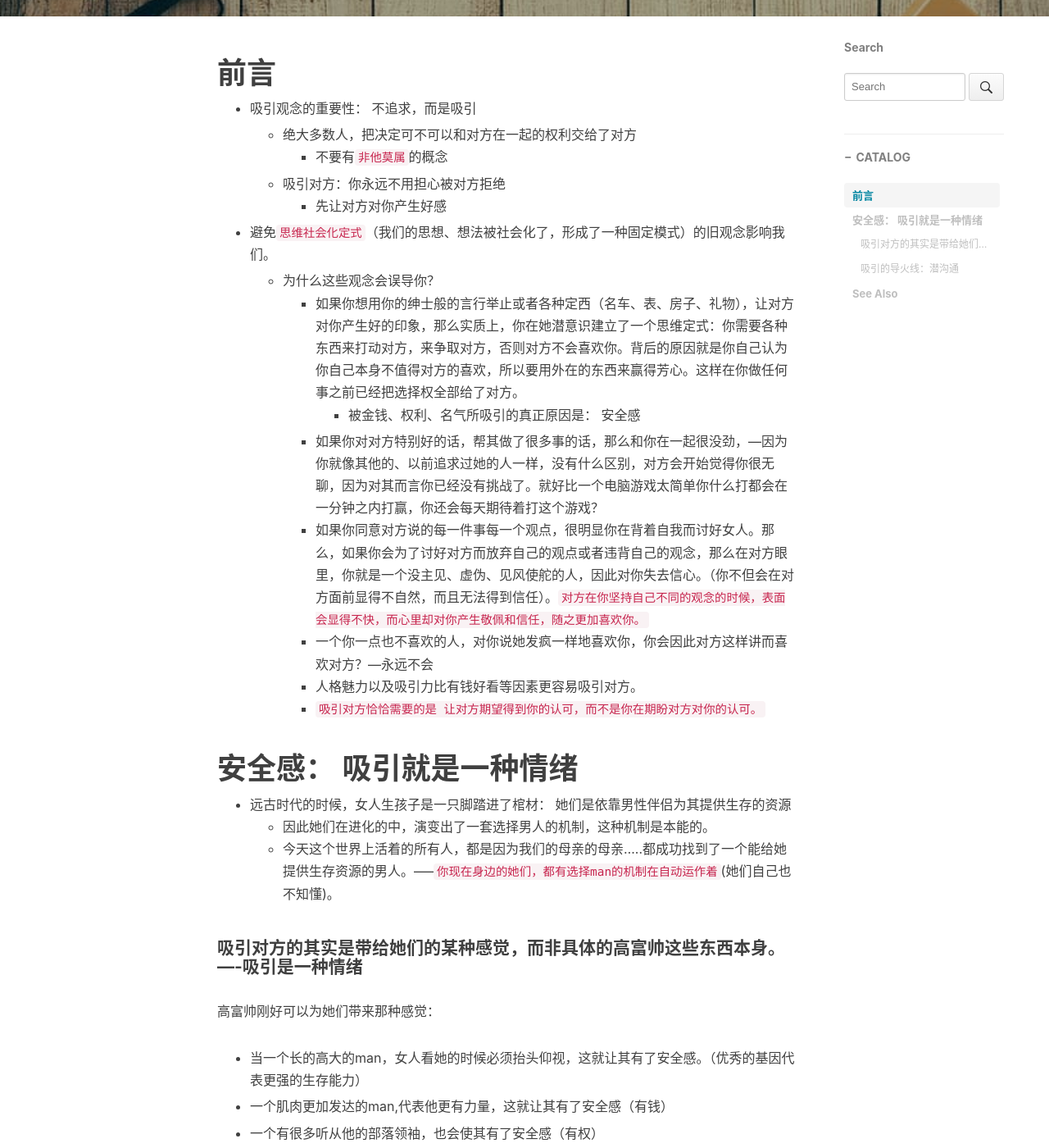
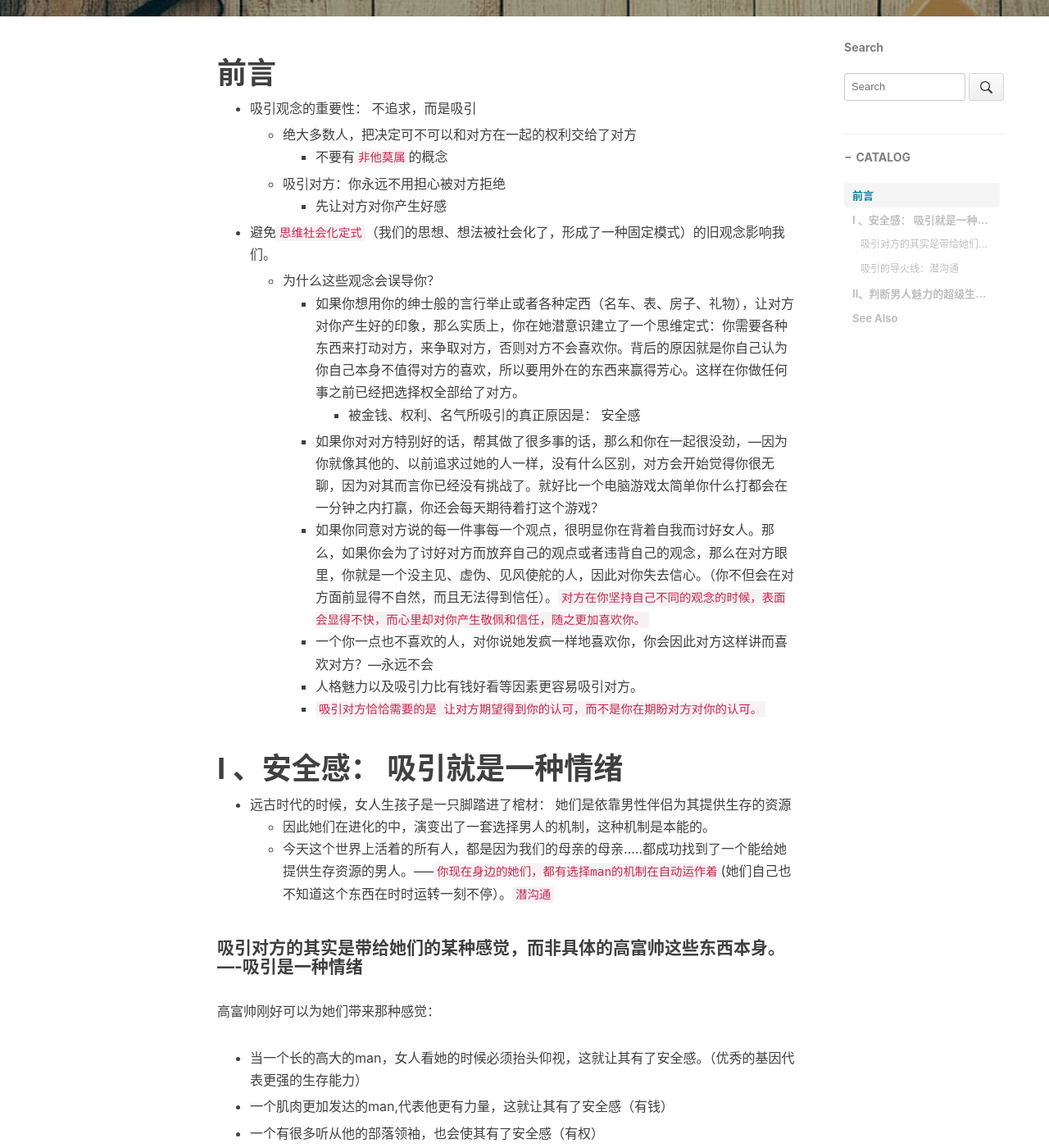
Before and after one commit to pua1203/pua1203.github.io, a Jekyll site: the page built from _posts/HookedOnMe/2018-10-16-What_attracts_girls.md, in a window 1280 px wide and 1400 px high, scrolled down 503 px. Shown: the whole window at 82% size. Built offline with Jekyll 4.4.1, drawn with Linux system fonts in a browser that asks for light colours; nearby versions of some CDN libraries; comment, search, counter and statistics services are not loaded; some of the changed text lies outside the part shown.

Commit message:
-----你现在身边的她们，都有选择man的机制在自动运作着(她们自己也不知道这个东西在时时运转一刻不停）。潜沟通

```diff
--- a/_posts/HookedOnMe/2018-10-16-What_attracts_girls.md
+++ b/_posts/HookedOnMe/2018-10-16-What_attracts_girls.md
@@ -6,7 +6,7 @@ tag: HookedOnMe
 site: https://zhangkn.github.io
 catalog: true
 author: kunnan
-subtitle: ----吸引是一种情绪
+subtitle: 吸引是一种情绪,吸引这种情绪的导火线是“潜沟通”
 ---
 
 
@@ -36,7 +36,7 @@ subtitle: ----吸引是一种情绪
 
 
 
-# 安全感： 吸引就是一种情绪
+# I 、安全感： 吸引就是一种情绪
 
 
 
@@ -44,7 +44,7 @@ subtitle: ----吸引是一种情绪
 
 * 远古时代的时候，女人生孩子是一只脚踏进了棺材： 她们是依靠男性伴侣为其提供生存的资源
   * 因此她们在进化的中，演变出了一套选择男人的机制，这种机制是本能的。
-  * 今天这个世界上活着的所有人，都是因为我们的母亲的母亲.....都成功找到了一个能给她提供生存资源的男人。-----`你现在身边的她们，都有选择man的机制在自动运作着`(她们自己也不知懂)。
+  * 今天这个世界上活着的所有人，都是因为我们的母亲的母亲.....都成功找到了一个能给她提供生存资源的男人。-----`你现在身边的她们，都有选择man的机制在自动运作着`(她们自己也不知道这个东西在时时运转一刻不停）。`潜沟通`
 
 
 
@@ -77,6 +77,14 @@ subtitle: ----吸引是一种情绪
 
 
 
+# II、判断男人魅力的超级生物雷达：潜沟通（吸引这种情绪的导火线）
+
+
+
+
+
+
+
 
 
 # See Also
```
